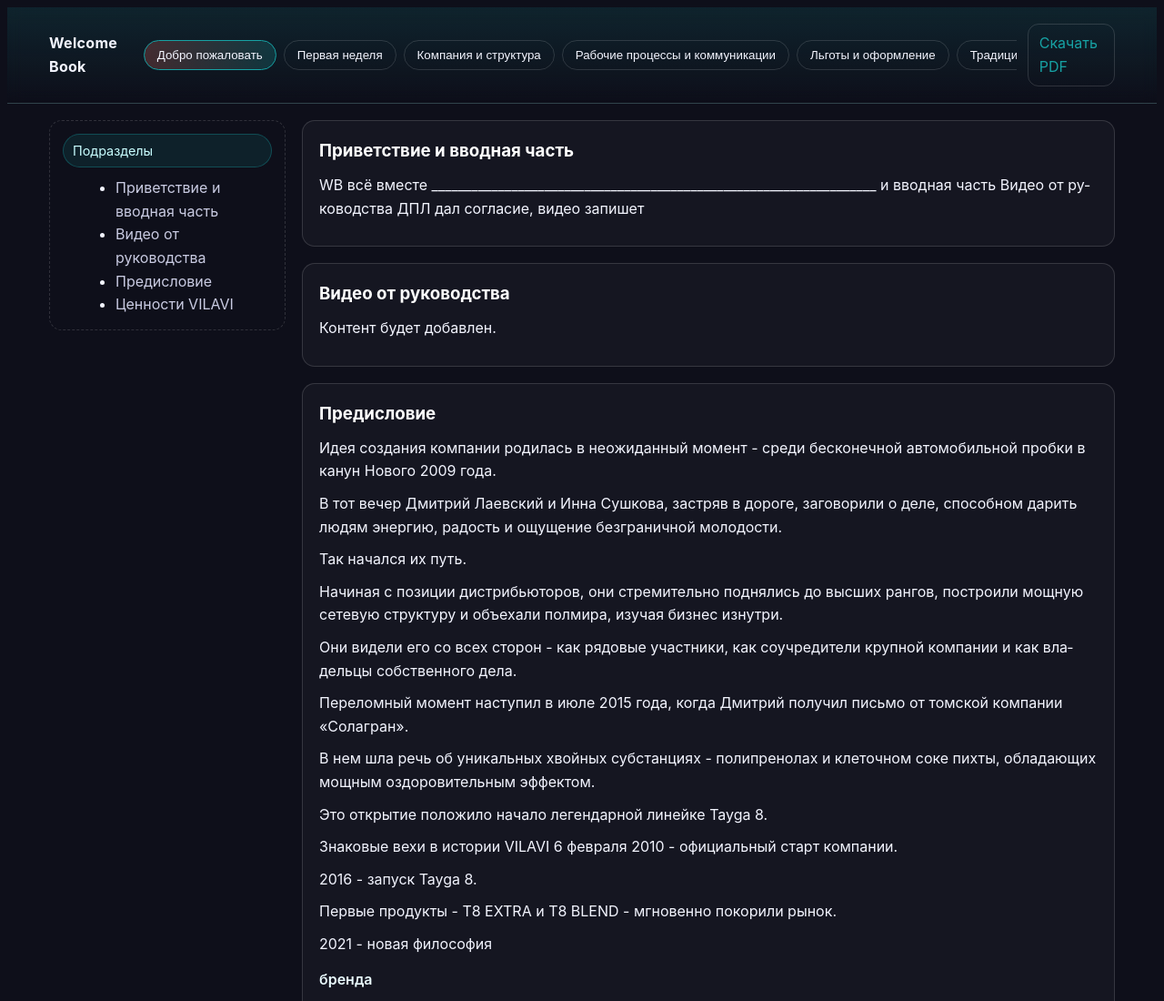
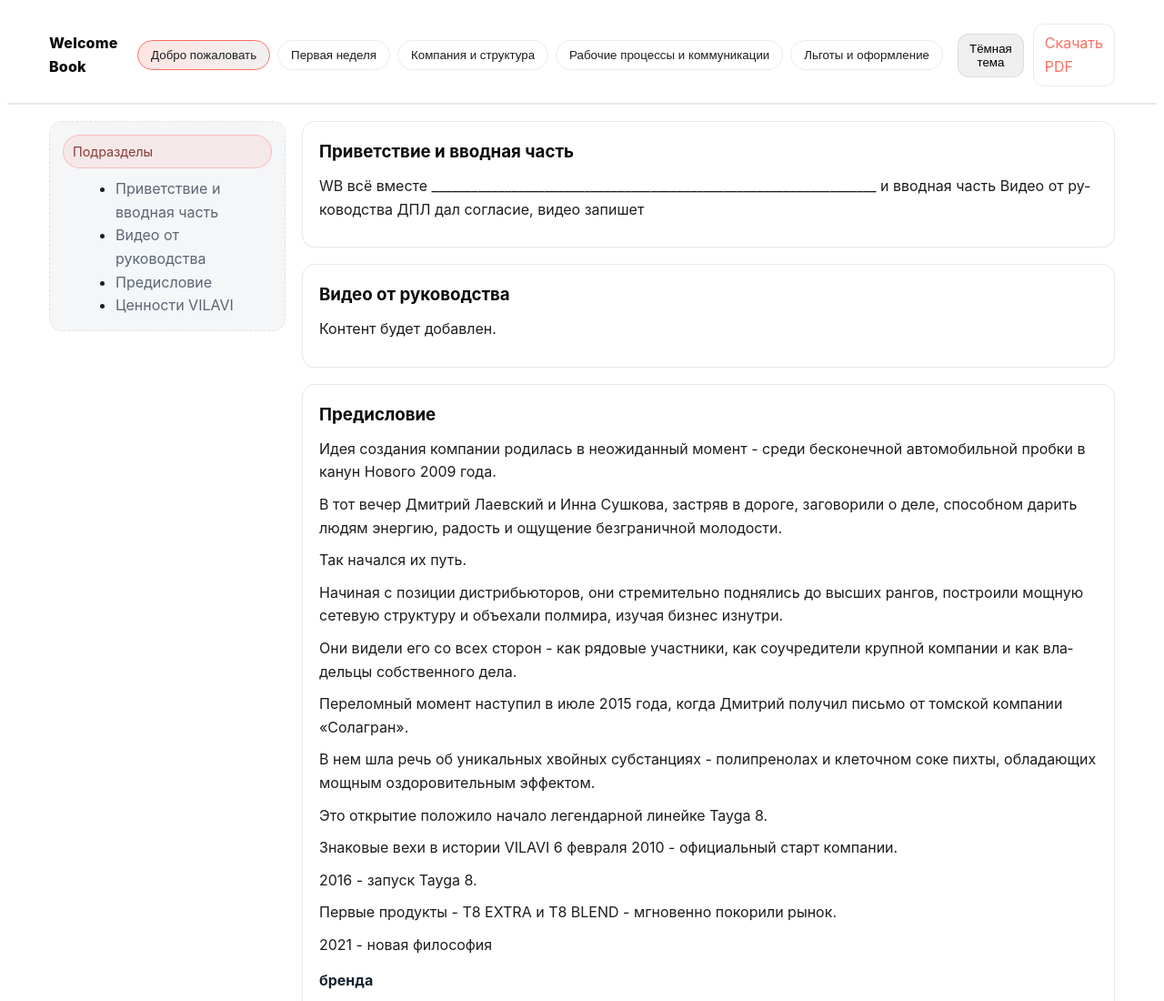
Before and after one commit to lutaevaem/welcome-book, a plain HTML site: page welcome-book.html in a window 1280 px wide. Shown: the top 1100 px of the page at 91% size. Drawn offline with Linux system fonts and the light colour scheme.

Commit message:
Add files via upload

```diff
--- a/wb-theme.css
+++ b/wb-theme.css
@@ -1,36 +1,115 @@
 
 :root{
-  --bg: #0e0f1a; --text: #f3f5ff; --muted: #c9cbe2; --line: rgba(255,255,255,.14);
-  --coral: #FF6F61; --sea: #17A2A4; --chip: rgba(23,162,164,.12);
+  /* Brand tokens (edit HEX here to match exact brandbook values) */
+  --brand-primary: #FF6F61; /* Coral */
+  --brand-black:   #0A0A0A; /* Capsule / strong text */
+  --brand-white:   #FFFFFF;
+  --brand-grey-1:  #F4F6F8; /* light bg */
+  --brand-grey-2:  #E6E9EE; /* borders */
+  --brand-grey-3:  #94A3B8; /* muted text */
+  --radius: 14px;
   --space-1: 6px; --space-2: 10px; --space-3: 14px; --space-4: 18px; --space-5: 24px;
 }
+
+/* Light theme (default) */
+html[data-theme="light"], :root{
+  --bg: var(--brand-white);
+  --text: #1B1E21;
+  --muted: #5C6672;
+  --line: rgba(0,0,0,.08);
+  --chip: rgba(255,111,97,.10);
+  --tab-grad: linear-gradient(90deg, rgba(255,111,97,.18), rgba(0,0,0,.06));
+  --link: var(--brand-primary);
+}
+
+/* Dark theme (optional, toggle with data-theme="dark") */
+html[data-theme="dark"]{
+  --bg: #0F1115;
+  --text: #F2F5F9;
+  --muted: #A9B4C2;
+  --line: rgba(255,255,255,.14);
+  --chip: rgba(255,111,97,.18);
+  --tab-grad: linear-gradient(90deg, rgba(255,111,97,.22), rgba(255,255,255,.08));
+  --link: var(--brand-primary);
+}
+
 *{box-sizing:border-box}
-html,body{background:var(--bg);color:var(--text);font-family:Inter,system-ui,-apple-system,Segoe UI,Roboto,Arial,sans-serif;line-height:1.6}
-a{color:var(--sea);text-decoration:none} a:hover{text-decoration:underline} .muted{color:var(--muted)}
+html,body{
+  background:var(--bg);
+  color:var(--text);
+  font-family:"DIN Pro","DINPro","DIN Next",Inter,system-ui,-apple-system,Segoe UI,Roboto,Arial,sans-serif;
+  line-height:1.6;
+}
+a{color:var(--link);text-decoration:none}
+a:hover{text-decoration:underline}
+.muted{color:var(--muted)}
+
 .wb-container{max-width:1200px;margin:0 auto;padding:var(--space-4) var(--space-3)}
-.wb-header{position:sticky;top:0;z-index:20;backdrop-filter:blur(8px);background:linear-gradient(180deg, rgba(23,162,164,.14), transparent);border-bottom:1px solid var(--line)}
-.brand{font-weight:700;letter-spacing:.3px}
-.badge{background:var(--chip);border:1px solid rgba(23,162,164,.35);color:#c9feff;border-radius:999px;padding:6px 10px;font-size:.9rem}
+
+/* Header with white frame feeling */
+.wb-header{
+  position:sticky;top:0;z-index:20;
+  background:var(--bg);
+  border-bottom:2px solid var(--brand-grey-2);
+}
+.brand{font-weight:800;letter-spacing:.2px;color:var(--brand-black)}
+.badge{
+  background:var(--chip);
+  border:1px solid rgba(255,111,97,.35);
+  color:#8a3b34;
+  border-radius:999px;padding:6px 10px;font-size:.9rem
+}
+
 .wb-tabs{display:flex;gap:8px;overflow:auto;padding:12px 0}
-.wb-tab{border:1px solid var(--line);border-radius:999px;padding:8px 14px;cursor:pointer;background:transparent;color:var(--text);transition:all .25s ease;white-space:nowrap}
-.wb-tab[aria-selected="true"]{background:linear-gradient(90deg, rgba(255,111,97,.22), rgba(23,162,164,.22));border-color:var(--sea)}
-.wb-tab:focus{outline:2px solid var(--coral); outline-offset:2px}
+.wb-tab{
+  border:1px solid var(--line);
+  border-radius:999px;padding:8px 14px;cursor:pointer;
+  background:#fff0; color:var(--text);
+  transition:all .25s ease; white-space:nowrap
+}
+.wb-tab[aria-selected="true"]{background:var(--tab-grad);border-color:var(--brand-primary)}
+
+/* Controls */
 .wb-controls{display:flex;gap:10px;align-items:center;justify-content:flex-end}
 .btn{border:1px solid var(--line);border-radius:12px;padding:8px 12px}
-.btn:hover{border-color:var(--coral)}
+.btn:hover{border-color:var(--brand-primary)}
+
+/* Layout */
 .wb-main{display:block;padding-top:var(--space-4)}
 .wb-panel{display:none}
 .wb-panel.active{display:grid;grid-template-columns:260px 1fr;gap:var(--space-4)}
 @media (max-width:980px){.wb-panel.active{grid-template-columns:1fr}}
-.wb-side{border:1px dashed var(--line);border-radius:14px;padding:var(--space-3);position:sticky;top:78px;height:max-content}
+
+/* Sidebar */
+.wb-side{border:1px dashed var(--line);border-radius:var(--radius);padding:var(--space-3);position:sticky;top:78px;height:max-content;background:var(--brand-grey-1)}
 .wb-side ul{margin:10px 0 0 18px}
-.wb-side a{color:var(--muted)} .wb-side a:hover{color:#fff}
-.wb-unit{border:1px solid var(--line);border-radius:14px;padding:var(--space-4);margin-bottom:var(--space-4);background:rgba(255,255,255,.03)}
-.wb-unit h3{margin:0 0 var(--space-2) 0;color:#fff}
-.wb-unit h4{margin:var(--space-3) 0 var(--space-1); color:#eafcff; font-weight:600}
+.wb-side a{color:var(--muted)} .wb-side a:hover{color:var(--brand-black)}
+
+/* Cards */
+.wb-unit{
+  border:1px solid var(--brand-grey-2);
+  border-radius:var(--radius);
+  padding:var(--space-4);
+  margin-bottom:var(--space-4);
+  background:var(--brand-white);
+  box-shadow: 0 1px 0 rgba(0,0,0,.03);
+}
+html[data-theme="dark"] .wb-unit{ background:rgba(255,255,255,.03) }
+
+.wb-unit h3{margin:0 0 var(--space-2) 0;color:var(--brand-black)}
+html[data-theme="dark"] .wb-unit h3{ color:#fff }
+.wb-unit h4{margin:var(--space-3) 0 var(--space-1); color:#14212e; font-weight:700}
+html[data-theme="dark"] .wb-unit h4{ color:#eafcff }
 .wb-unit p{margin: var(--space-2) 0; hyphens:auto; overflow-wrap:anywhere}
 .wb-unit ul, .wb-unit ol{margin: var(--space-2) 0 var(--space-2) 1.2rem; padding:0}
 .wb-unit li{margin: 6px 0}
+
+/* Accent rules */
+.wb-unit a{ color: var(--brand-primary) }
+.wb-unit .accent{ color: var(--brand-primary); font-weight:600 }
+
+/* Reveal animation */
 .reveal{opacity:0;transform:translateY(12px);transition:opacity .6s ease,transform .6s ease}
 @media (prefers-reduced-motion: reduce){ .reveal{transition:none} } .reveal.visible{opacity:1;transform:none}
-.footer{opacity:.85;padding:var(--space-4) 0;border-top:1px solid var(--line);margin-top:var(--space-4)}
+
+.footer{opacity:.85;padding:var(--space-4) 0;border-top:2px solid var(--brand-grey-2);margin-top:var(--space-4)}
--- a/welcome-book.html
+++ b/welcome-book.html
@@ -14,7 +14,8 @@
     <nav class="wb-tabs" role="tablist" aria-label="Разделы">
       <button class="wb-tab" role="tab" id="tab-welcome" data-key="welcome" aria-controls="welcome" aria-selected="false">Добро пожаловать</button><button class="wb-tab" role="tab" id="tab-first-week" data-key="first-week" aria-controls="first-week" aria-selected="false">Первая неделя</button><button class="wb-tab" role="tab" id="tab-company-structure" data-key="company-structure" aria-controls="company-structure" aria-selected="false">Компания и структура</button><button class="wb-tab" role="tab" id="tab-work-comm" data-key="work-comm" aria-controls="work-comm" aria-selected="false">Рабочие процессы и коммуникации</button><button class="wb-tab" role="tab" id="tab-benefits" data-key="benefits" aria-controls="benefits" aria-selected="false">Льготы и оформление</button><button class="wb-tab" role="tab" id="tab-traditions" data-key="traditions" aria-controls="traditions" aria-selected="false">Традиции и жизнь компании</button><button class="wb-tab" role="tab" id="tab-products" data-key="products" aria-controls="products" aria-selected="false">Продукты и подход</button>
     </nav>
-    <div class="wb-controls"><a class="btn" href="WB.pdf" download>Скачать PDF</a></div>
+    <div class="wb-controls"><button id="themeTgl" class="btn" type="button">Тёмная тема</button> <a class="btn" href="WB.pdf" download>Скачать PDF</a></div>
+
   </div>
 </header>
 <main class="wb-container wb-main">
@@ -641,5 +642,25 @@
   selectTab(location.hash?.substring(1) || 'welcome'); window.addEventListener('scroll', onScroll, {passive:true}); onScroll();
 });
 </script>
+
+<script>
+(function(){
+  const root = document.documentElement;
+  const key = 'wb-theme';
+  const saved = localStorage.getItem(key);
+  if(saved){ root.setAttribute('data-theme', saved); }
+  const btn = document.getElementById('themeTgl');
+  function applyLabel(){ btn.textContent = (root.getAttribute('data-theme')==='dark') ? 'Светлая тема' : 'Тёмная тема'; }
+  btn.addEventListener('click', ()=>{
+    const next = root.getAttribute('data-theme')==='dark' ? 'light' : 'dark';
+    root.setAttribute('data-theme', next);
+    localStorage.setItem(key, next);
+    applyLabel();
+  });
+  if(!root.getAttribute('data-theme')){ root.setAttribute('data-theme','light'); }
+  applyLabel();
+})();
+</script>
+
 </body>
 </html>
```
